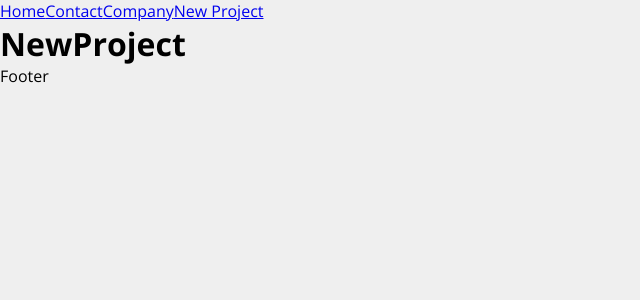
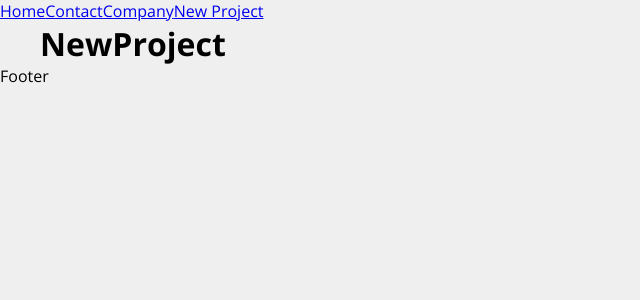
Before and after one commit to alveshenriique/projeto-react, a React (Create React App) app: page /newproject in a window 1280 px wide. Shown: the top 300 px of the page, without its empty margins (0-640 px from the left). Built offline with nearby package versions, Linux system fonts and the light colour scheme.

Commit message:
Adiciona novos components

```diff
--- a/src/App.js
+++ b/src/App.js
@@ -1,8 +1,10 @@
-import { BrowserRouter as Router, Routes, Route, Link } from 'react-router-dom'
-import Home from "./components/pages/Home"
-import Company from "./components/pages/Company"
-import Contact from "./components/pages/Contact"
-import NewProject from './components/pages/NewProject'
+import { BrowserRouter as Router, Routes, Route, Link } from "react-router-dom";
+import Home from "./components/pages/Home";
+import Company from "./components/pages/Company";
+import Contact from "./components/pages/Contact";
+import NewProject from "./components/pages/NewProject";
+
+import Container from "./components/layout/Container";
 
 function App() {
   return (
@@ -13,14 +15,14 @@ function App() {
         <Link to="/company">Company</Link>
         <Link to="/newproject">New Project</Link>
       </div>
-
+      <Container customClass="min-height">
         <Routes>
           <Route path="/" element={<Home />} />
           <Route path="/company" element={<Company />} />
           <Route path="/contact" element={<Contact />} />
           <Route path="/newproject" element={<NewProject />} />
         </Routes>
-
+      </Container>
       <p>Footer</p>
     </Router>
   );
--- a/src/components/layout/Container.js
+++ b/src/components/layout/Container.js
@@ -1,11 +1,11 @@
-import styles from './Container.module.css'
+import styles from "./Container.module.css";
 
-function Container(props){
-    return(
-        <div>
-
-        </div>
-    )
+function Container(props) {
+  return (
+    <div className={`${styles.container} ${styles[props.customClass]}`}>
+      {props.children}
+    </div>
+  );
 }
 
-export default Container
+export default Container;
--- a/src/components/layout/Container.module.css
+++ b/src/components/layout/Container.module.css
@@ -0,0 +1,21 @@
+.container {
+  width: 1200px;
+  display: flex;
+  justify-content: space-between;
+  margin: 0 auto;
+  flex-wrap: wrap;
+}
+
+.min-height {
+    min-height: 75%;
+}
+
+.start {
+    justify-content: flex-start;
+}
+
+.column {
+    flex-direction: column;
+    justify-content: flex-start;
+
+}
```
Also changed, not shown: src/components/layout/Footer.js (added), src/components/layout/Navbar.js (added). Lines whose indentation alone changed are shown as unchanged.
